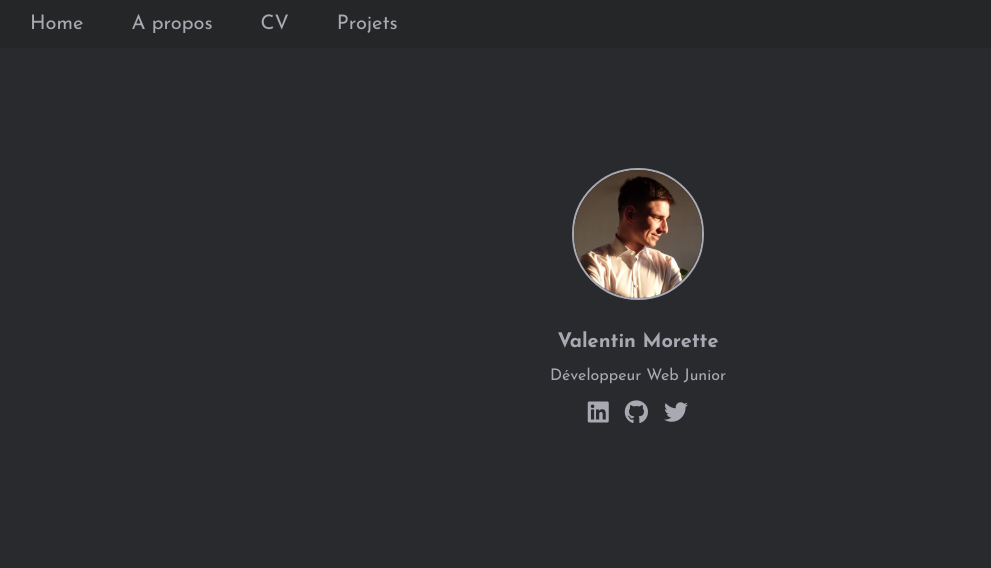
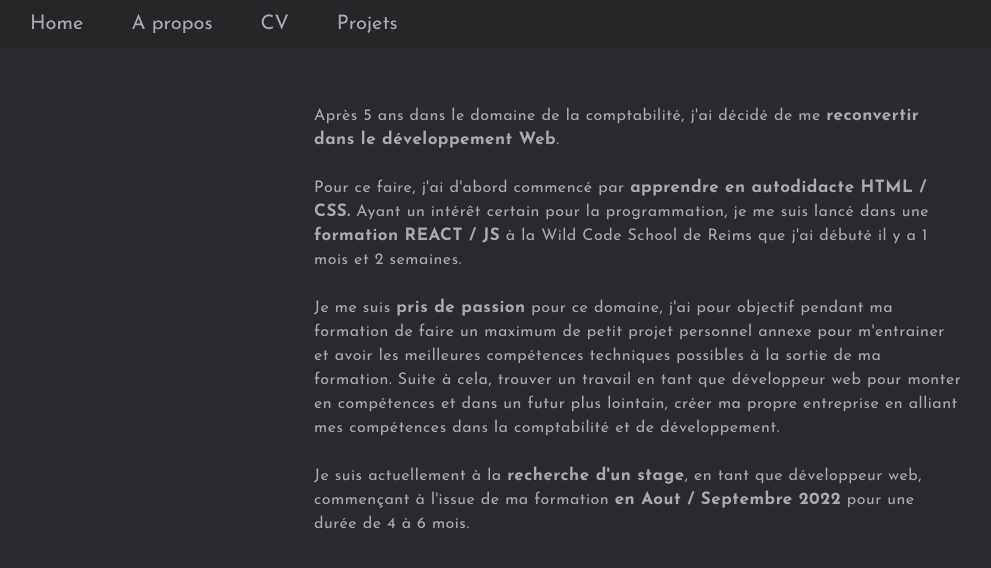
Before and after one commit to Birious/portfolio, a React (Create React App) app: page /portfolio/about in a window 1280 px wide. Shown: the top 568 px of the page, without its empty margins (2-993 px from the left). Built offline with nearby package versions, Linux system fonts and the light colour scheme.

Commit message:
change with browserroute

```diff
--- a/src/App.jsx
+++ b/src/App.jsx
@@ -1,6 +1,6 @@
 import './App.css';
 import React from 'react';
-import { HashRouter as Router, Route, Routes } from 'react-router-dom';
+import { BrowserRouter as Router, Route, Routes } from 'react-router-dom';
 import Navbar from './components/Navbar';
 import Home from './components/Home';
 import About from './components/About';
@@ -11,7 +11,9 @@ import coockie from "./assets/coockie_cliker.png";
 
 function App() {
   return (
-    <Router>
+    <Router
+      basename={"/portfolio"}
+    >
       <div>
         <Navbar />
         <Routes>
--- a/src/components/About.jsx
+++ b/src/components/About.jsx
@@ -2,7 +2,7 @@ function About () {
 
     const time = Date.now() - Date.parse("2022-02-28");
     const week = (((((time/1000)/60)/60)/24)/7);
-    const month = parseInt(((((time/1000)/60)/60)/24)/30);;
+    const month = parseInt(((((time/1000)/60)/60)/24)/28);;
 
     // Affiche le nombre de semaine effectué moins les mois
     function afficheWeek () {
```
